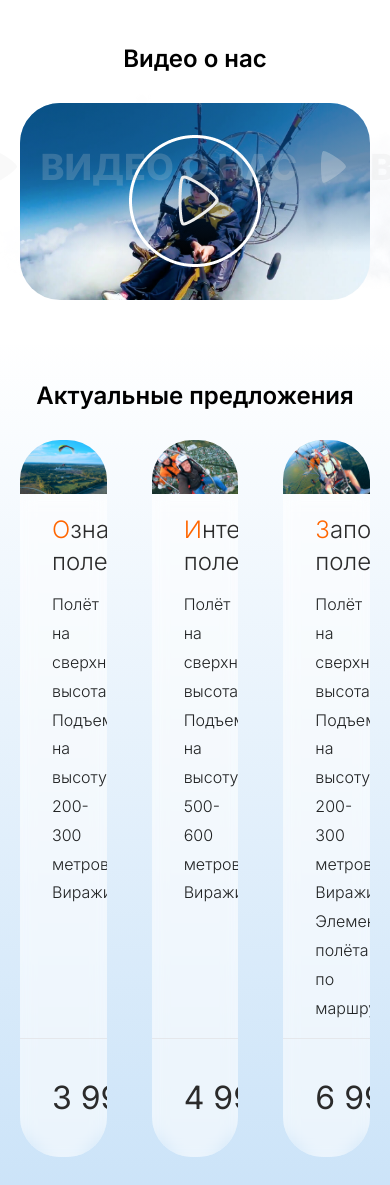
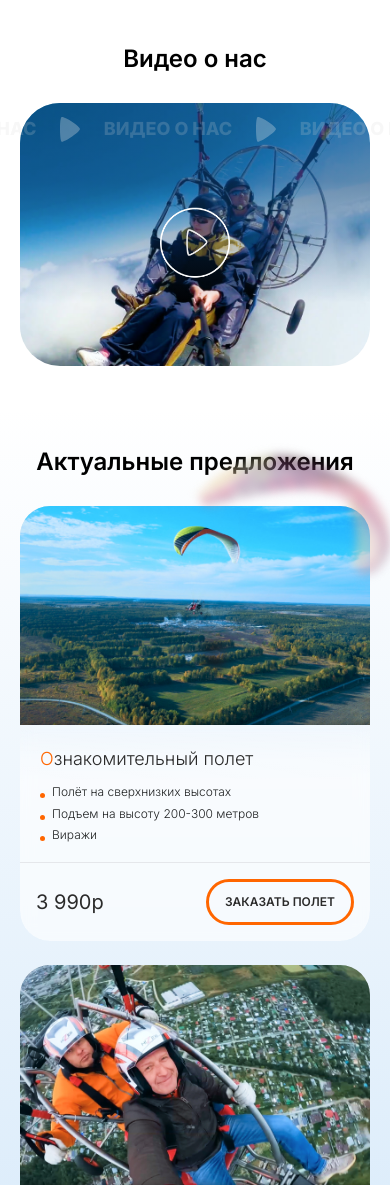
Before and after one commit to diywebdev/ural-avia, a plain HTML site: page index.html in a window 390 px wide. Shown: the part 1447-2632 px from the top of the page. Drawn offline with Linux system fonts and the light colour scheme.

Commit message:
Deploying to gh-pages from @ diywebdev/ural-avia@47b1fff902717b3bc82aedf60b092df71fa51375 🚀

```diff
--- a/index.html
+++ b/index.html
@@ -21,8 +21,8 @@
 		<title>Полет на параплане с инструктором в Екатеринбурге</title>
 
 
-		<script type="module" crossorigin src="https://diywebdev.github.io/ural-avia/assets/main-CV3vL92x.js"></script>
-		<link rel="stylesheet" crossorigin href="https://diywebdev.github.io/ural-avia/assets/main-Dqqmqcgu.css">
+		<script type="module" crossorigin src="https://diywebdev.github.io/ural-avia/assets/main-Bt2XY2As.js"></script>
+		<link rel="stylesheet" crossorigin href="https://diywebdev.github.io/ural-avia/assets/main-CLHKqmNn.css">
 	</head>
 
 	<body>
@@ -121,10 +121,12 @@
 				</div>
 			</section>
 
-			<section class="video overflow-hidden" style="background-image: url(https://diywebdev.github.io/ural-avia/img/video/bg.png);">
+			<section class="video overflow-hidden">
 
-				<div class="marquee3k absolute top-36 sm:top-40 lg:top-48 z-10" data-speed="1">
-					<h1 class="!inline-flex items-center gap-6 text-4xl lg:text-6xl text-[#D5D5D5]/20 uppercase font-extrabold px-3">Видео о нас <img src="https://diywebdev.github.io/ural-avia/img/icons/video/marquee-icon.svg" class="opacity-30" alt=""></h1>
+				<img src="https://diywebdev.github.io/ural-avia/img/video/bg.png" class="absolute bottom-0 left-[6%] z-10 hidden sm:block" alt="ALT">
+
+				<div class="marquee3k absolute top-28 sm:top-44 lg:top-48 z-10" data-speed="1">
+					<h1 class="!inline-flex items-center gap-6 text-lg sm:text-3xl md:text-4xl lg:text-6xl text-[#D5D5D5]/20 uppercase font-extrabold px-3">Видео о нас <img src="https://diywebdev.github.io/ural-avia/img/icons/video/marquee-icon.svg" class="opacity-30 h-[25px] sm:h-[32px]" alt=""></h1>
 				</div>
 
 				<div class="container">
@@ -132,19 +134,24 @@
 					<div class="video-wrap">
 						<div class="video-item">
 							<img src="https://diywebdev.github.io/ural-avia/img/video/video-bg.jpg" alt="ALT" class="w-full h-full object-cover">
-							<button class="play-btn"><img src="https://diywebdev.github.io/ural-avia/img/icons/video/play.png" alt="ALT"></button>
+							<button class="play-btn size-[20%] sm:size-[132px]"><img src="https://diywebdev.github.io/ural-avia/img/icons/video/play.png" alt="ALT"></button>
 						</div>
 					</div>
 				</div>
 			</section>
 
-			<section class="offers">
-				<div class="container">
+			<section class="offers relative">
+
+				<img src="https://diywebdev.github.io/ural-avia/img/offers/bg.png" class="absolute bottom-0 left-0 w-full h-auto hidden sm:block" alt="">
+
+				<div class="container relative">
 					<h2>Актуальные предложения</h2>
 
-					<div class="offers-wrap grid grid-cols-3 gap-[45px]">
+					<img src="https://diywebdev.github.io/ural-avia/img/offers/pilot.png" class="rotate-[40deg] blur-[5px] absolute right-0 top-0 size-[240px]" alt="ALT">
 
-						<div class="offers-card">
+					<div class="offers-wrap grid lg:grid-rows-13 min-[586px]:grid-cols-2 lg:grid-cols-3 gap-6 xl:gap-[45px]">
+
+						<div class="offers-card row-start-1 row-end-6 max-lg:row-auto">
 							<div class="offers-card__img">
 								<img src="https://diywebdev.github.io/ural-avia/img/offers/1.jpg" alt="ALT">
 							</div>
@@ -163,7 +170,7 @@
 								</div>
 							</div>
 						</div>
-						<div class="offers-card">
+						<div class="offers-card row-start-2 row-end-7 max-lg:row-auto">
 							<div class="offers-card__img">
 								<img src="https://diywebdev.github.io/ural-avia/img/offers/2.jpg" alt="ALT">
 							</div>
@@ -182,7 +189,7 @@
 								</div>
 							</div>
 						</div>
-						<div class="offers-card">
+						<div class="offers-card row-start-3 row-end-8 max-lg:row-auto">
 							<div class="offers-card__img">
 								<img src="https://diywebdev.github.io/ural-avia/img/offers/3.jpg" alt="ALT">
 							</div>
@@ -202,7 +209,7 @@
 								</div>
 							</div>
 						</div>
-						<div class="offers-card">
+						<div class="offers-card row-start-6 row-end-11 max-lg:row-auto">
 							<div class="offers-card__img">
 								<img src="https://diywebdev.github.io/ural-avia/img/offers/4.jpg" alt="ALT">
 							</div>
@@ -219,7 +226,7 @@
 								</div>
 							</div>
 						</div>
-						<div class="offers-card">
+						<div class="offers-card row-start-7 row-end-12 max-lg:row-auto">
 							<div class="offers-card__img">
 								<img src="https://diywebdev.github.io/ural-avia/img/offers/5.jpg" alt="ALT">
 							</div>
@@ -236,7 +243,7 @@
 								</div>
 							</div>
 						</div>
-						<div class="offers-card">
+						<div class="offers-card row-start-8 row-end-13 max-lg:row-auto">
 							<div class="offers-card__img">
 								<img src="https://diywebdev.github.io/ural-avia/img/offers/6.jpg" alt="ALT">
 							</div>
```
Also changed, not shown: assets/main-Bt2XY2As.js (renamed from assets/main-CV3vL92x.js), assets/main-CLHKqmNn.css (added), assets/main-Dqqmqcgu.css (deleted), img/offers/bg.png (added), img/offers/pilot.png (added).
